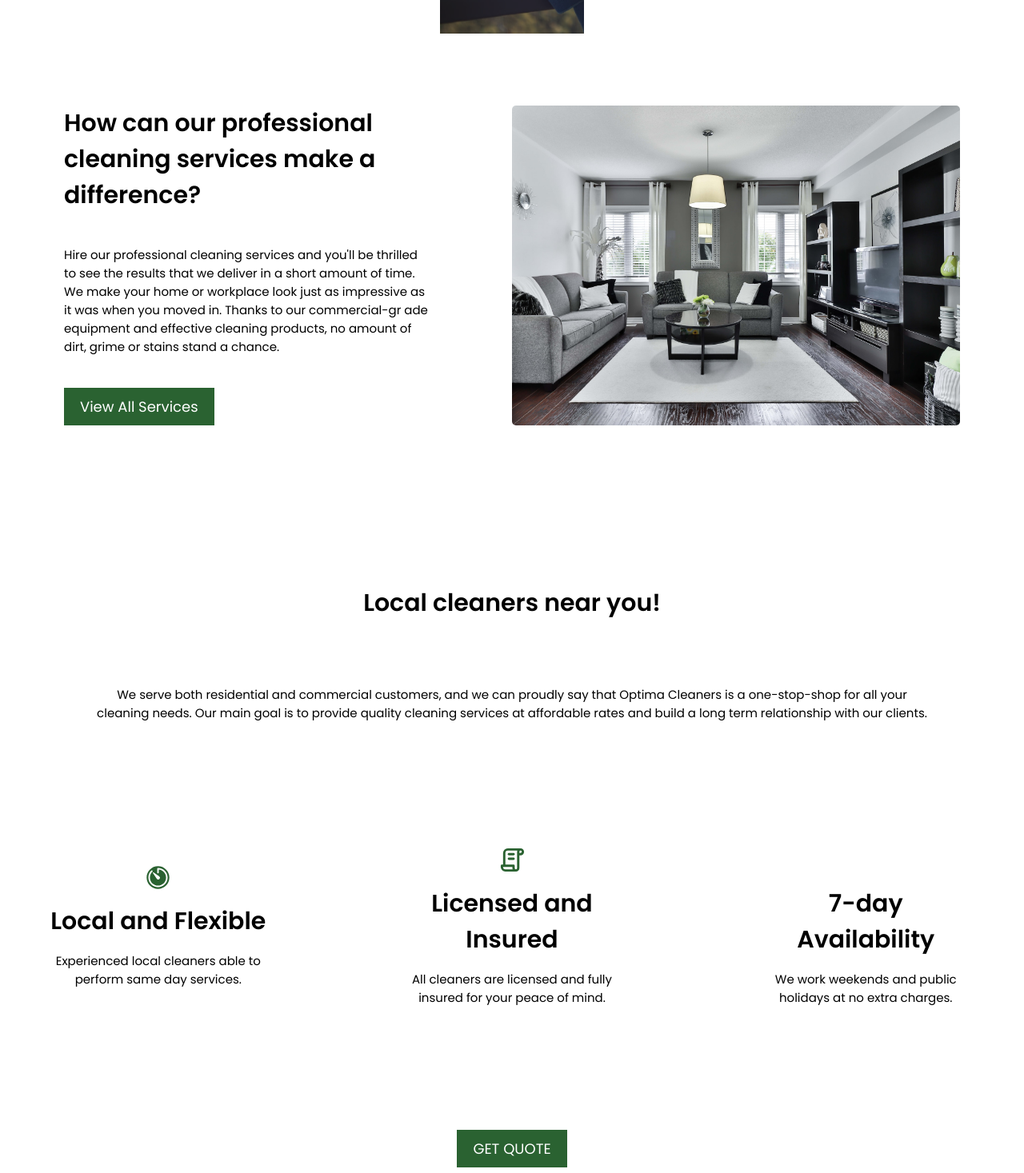
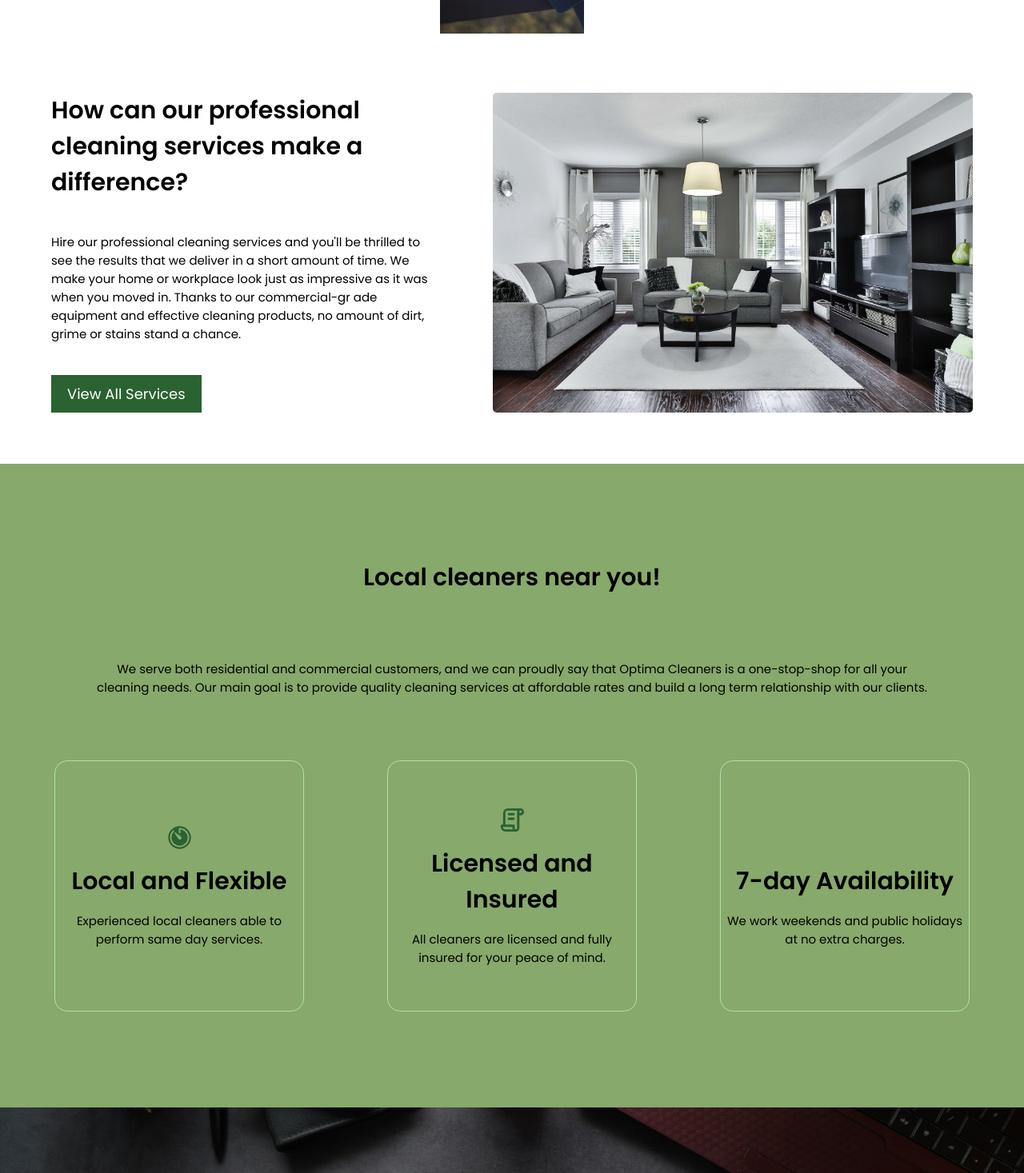
Before and after one commit to Aryan39232/client_03, a React (Create React App) app: page / in a window 1280 px wide. Shown: the part 1143-2610 px from the top of the page at 80% size. Built offline with nearby package versions, Linux system fonts and the light colour scheme; some icons are missing.

Commit message:
adding Ui chnages for home

```diff
--- a/src/Components/Services/Services.module.css
+++ b/src/Components/Services/Services.module.css
@@ -17,6 +17,8 @@
   &:hover {
     cursor: pointer;
     background-color: #87a96b;
+    border-top-left-radius: 2rem;
+    border-bottom-right-radius: 2rem;
   }
 }
 
--- a/src/Pages/Home/Home.jsx
+++ b/src/Pages/Home/Home.jsx
@@ -202,7 +202,9 @@ function Home() {
             </div>
           </div>
 
-          <div className={styles.bookNowBtn}>GET QUOTE</div>
+          <div className={styles.bookNowBtn} style={{ display: "none" }}>
+            GET QUOTE
+          </div>
         </div>
 
         {/* Founder's Message */}
--- a/src/Pages/Home/home.module.css
+++ b/src/Pages/Home/home.module.css
@@ -65,9 +65,9 @@
 
 .aboutServices {
   display: flex;
-  gap: 100px;
+  gap: 4rem;
   justify-content: center;
-  margin: 80px;
+  margin: 4rem;
 }
 
 .servicesLeft {
@@ -100,7 +100,9 @@
 }
 
 .aboutServicesImg {
-  width: 35rem;
+  width: 100%;
+  max-height: 400px;
+  object-fit: cover;
   border-radius: 5px;
 }
 
@@ -243,6 +245,7 @@
 /* BOOK SECTION */
 .bookSectionWrapper {
   padding: 120px;
+  background: #87a96b;
   display: flex;
   flex-direction: column;
   gap: 80px;
@@ -290,22 +293,27 @@
 }
 
 .featuresWrapper {
-  display: flex;
+  display: grid;
+  width: 100%;
+  flex-wrap: wrap;
+  grid-template-columns: repeat(3, 30%);
   justify-content: center;
   align-items: center;
   gap: 10%;
 }
 
 .featureCard {
-  height: 300px;
-  width: 400px;
+  /* height: 300px;
+  width: 400px; */
+  min-height: 300px;
   display: flex;
   flex-direction: column;
   gap: 15px;
   align-items: center;
   justify-content: center;
   padding: 2%;
-  border: 1px solid white;
+  border: 1px solid #ace1af;
+  border-radius: 1rem;
   transition: 0.3s ease-in-out all;
 
   &:hover {
@@ -333,7 +341,7 @@
 
 @media screen and (max-width: 450px) {
   .featuresWrapper {
-    flex-direction: column;
+    grid-template-columns: repeat(1, 1fr);
     gap: 20px;
   }
 
@@ -425,7 +433,7 @@
 }
 
 .CallUS {
-  display: flex;
+  display: none;
   justify-content: center;
   align-items: center;
   border: 1px solid #2a6231;
@@ -449,7 +457,7 @@
   }
 }
 .GETQUOTE {
-  display: flex;
+  display: none;
   justify-content: center;
   align-items: center;
   border: 1px solid #2a6231;
@@ -487,4 +495,15 @@
 
 /* media queries for tablets  */
 @media screen and (min-width: 450px) and (max-width: 1024px) {
+  .aboutServices {
+    flex-direction: column-reverse;
+  }
+  .featuresWrapper {
+    grid-template-columns: repeat(2, 1fr);
+    gap: 1rem;
+  }
+
+  .bookSectionWrapper {
+    padding: 5rem;
+  }
 }
```
